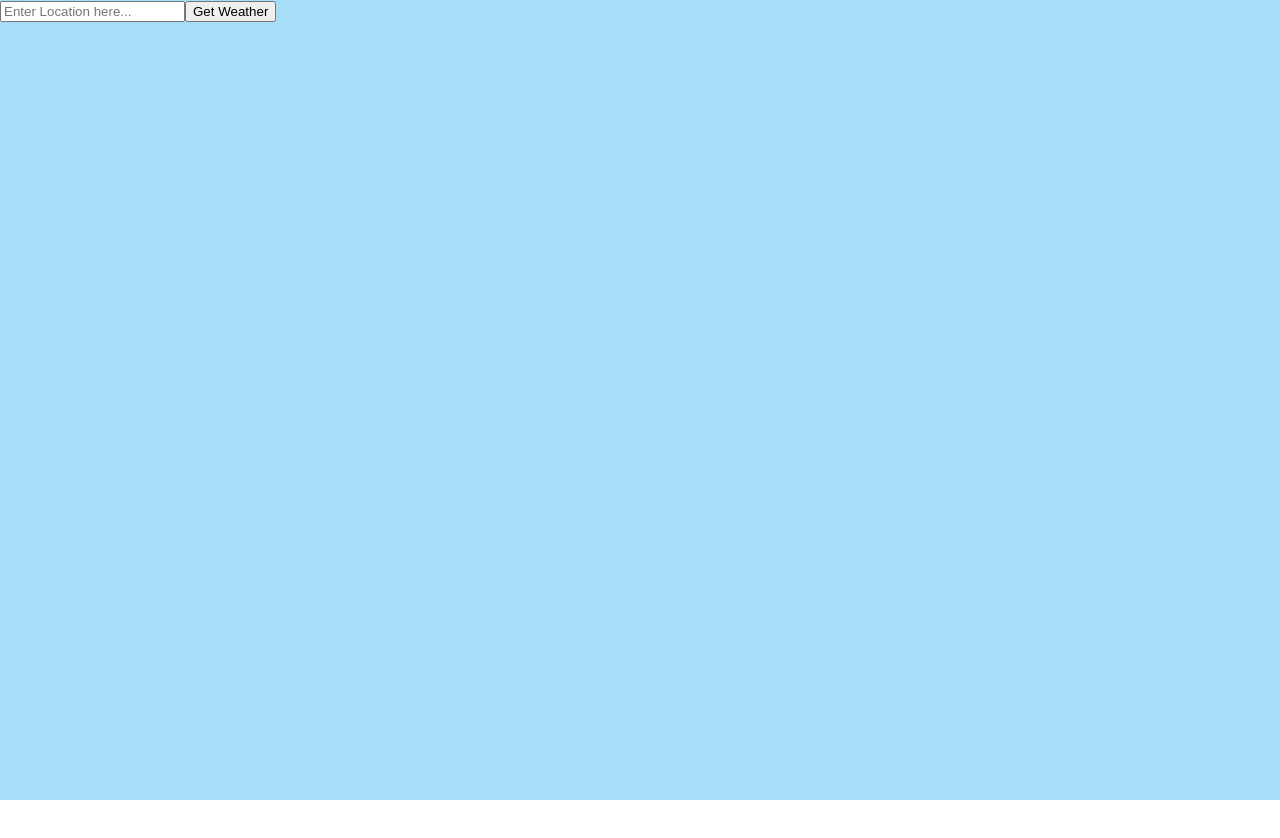
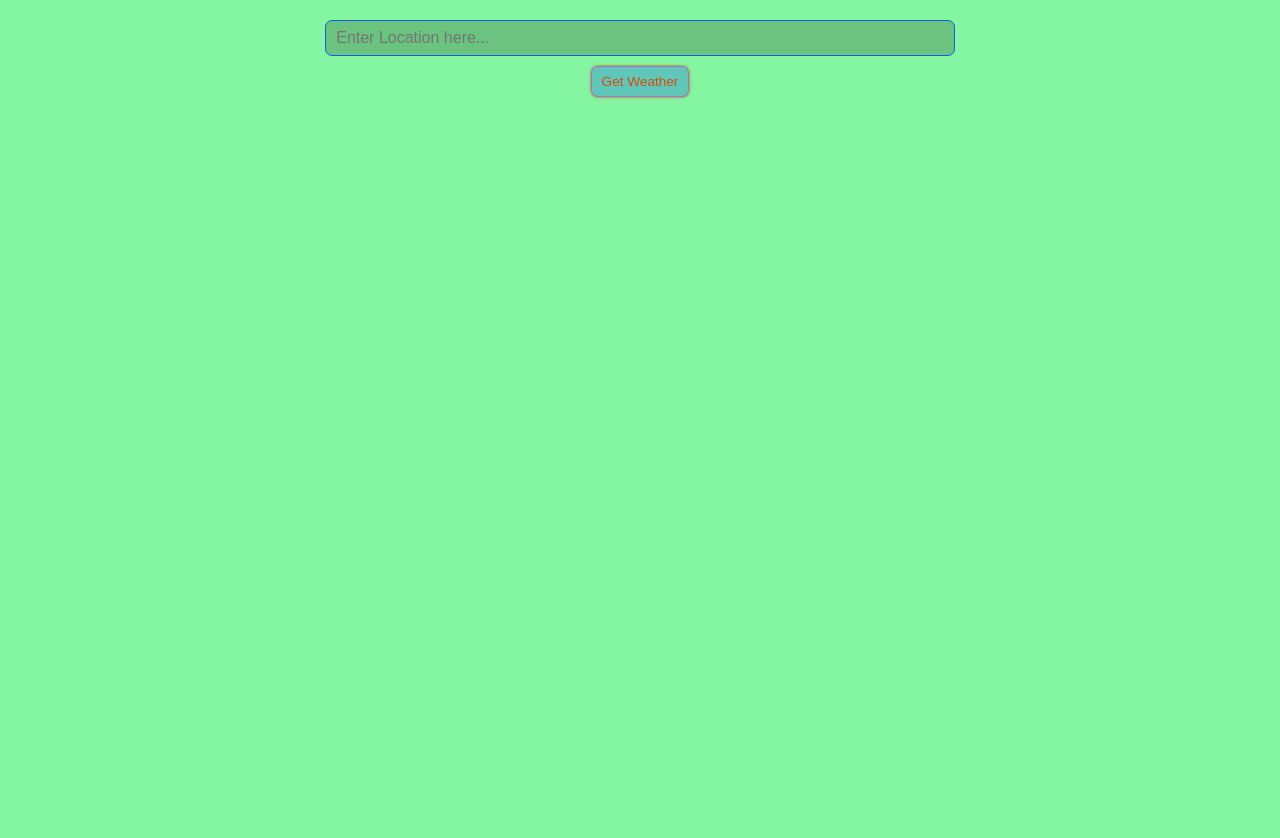
Before and after one commit to OpTiX6696/Weather-App, a React (Create React App) app: page / in a window 1280 px wide. Before the commit the page ends 800 px from the top, so only its background shows below. Built offline with nearby package versions, Linux system fonts and the light colour scheme.

Commit message:
Welcome Back!

```diff
--- a/src/App.js
+++ b/src/App.js
@@ -68,7 +68,7 @@ const WeatherCards = (props) => {
 		<div className="cards_container">
       {props.weatherInfos.map(weatherInfo => <WeatherCard
 			key = {weatherInfo.name}
-			refresh={props.toRefresh}
+			refresh = {props.toRefresh}
 			{...weatherInfo} />)}
     </div>
 	);
@@ -80,15 +80,13 @@ const WeatherCard = (props) => {
 			console.log(val);
 			localStorage.removeItem(val);
 			props.refresh()
-
-			// console.log(getDataFromLS());
 		}
 
 		return (
 			<div className="card_container">
 				<button
 				className="remove"
-				onClick={() => handleCardRemoval(props.name)}>Remove Card</button>
+				onClick={() => handleCardRemoval(props.name)}>X</button>
 
 				<div>
 					Location = {props.name}
@@ -115,7 +113,6 @@ function App() {
 	return (
 		<div className="container">
 			<LocationInput />
-
 		</div>
 	);
 }
--- a/src/App.scss
+++ b/src/App.scss
@@ -1,43 +1,75 @@
-.App {
-  text-align: center;
+
+
+$pColor : rgb(10, 236, 66);
+$sColor : rgb(14, 93, 241);
+$tColor : rgb(212, 77, 14);
+
+
+
+.container {
+  padding: 20px;
+  background-color: transparentize($pColor, 0.5);
+  min-height: 100vh;
+  margin: 0 auto;
+  // text-align: center;
 }
 
-.App-logo {
-  height: 40vmin;
-  pointer-events: none;
-}
 
-@media (prefers-reduced-motion: no-preference) {
-  .App-logo {
-    animation: App-logo-spin infinite 20s linear;
+.input_container {
+  // border: 2px solid red;
+  width: 70%;
+  margin: 0 auto;
+  display: flex;
+  flex-direction: column;
+  justify-content: space-between;
+  align-items: center;
+  gap: 10px;
+  margin-bottom: 20px;
+
+
+  input {
+    border: 1px solid lighten($sColor, 0.2);
+    // border: none;
+    background-color: transparentize(black, 0.8);
+    line-height: 20px;
+    border-radius: 7px;
+    padding: 7px 10px;
+    font-size: 1rem;
+    width: 70%;
+  }
+
+  button {
+    padding: 7px 10px;
+    font-size: 0.85rem;
+    font-weight: 500;
+    color: $tColor;
+    background-color: transparentize($sColor, 0.7) ;
+    border: .1px solid rgba(236, 10, 225, 0.445);
+    border-radius: 7px;
+    box-shadow: .1px .1px 3px $tColor;
   }
 }
 
-.App-header {
-  background-color: #282c34;
-  min-height: 100vh;
+.cards_container {
+  // border: 2px solid red;
+  padding: 20px 0;
   display: flex;
-  flex-direction: column;
-  align-items: center;
   justify-content: center;
-  font-size: calc(10px + 2vmin);
-  color: white;
+  align-items: flex-end;
+  flex-wrap: wrap;
+  gap: 2%;
+
+
+  .card_container {
+    background-color: transparentize($sColor, 0.7);
+    // border: 2px solid blue;
+    border: none;
+    border-radius: 15px;
+    width: 35%;
+    // min-height: 300px;
+    margin-bottom: 20px;
+    padding: 10px;
+
+  }
+
 }
-
-.App-link {
-  color: #61dafb;
-}
-
-@keyframes App-logo-spin {
-  from {
-    transform: rotate(0deg);
-  }
-  to {
-    transform: rotate(360deg);
-  }
-}
-
-.container {
-  background-color: rgba(103, 199, 243, 0.582);
-  min-height: 100vh;
-}
```
